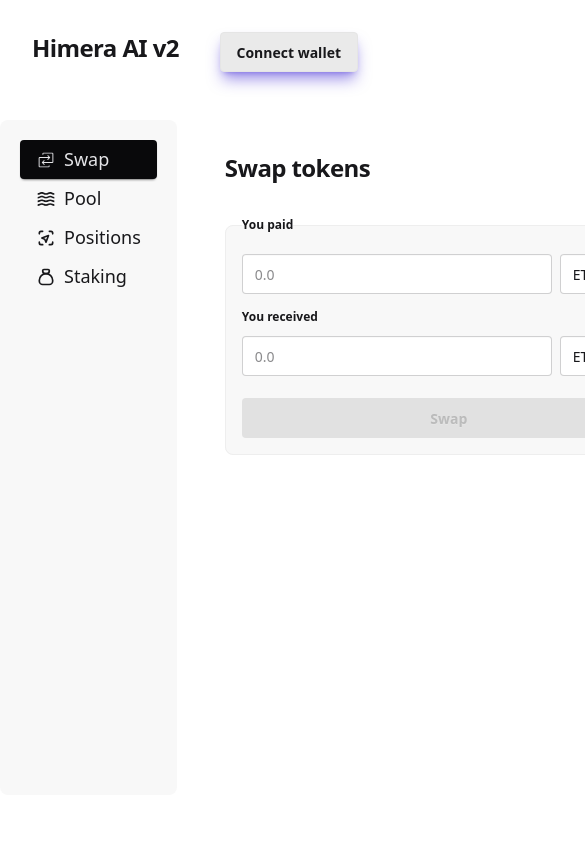
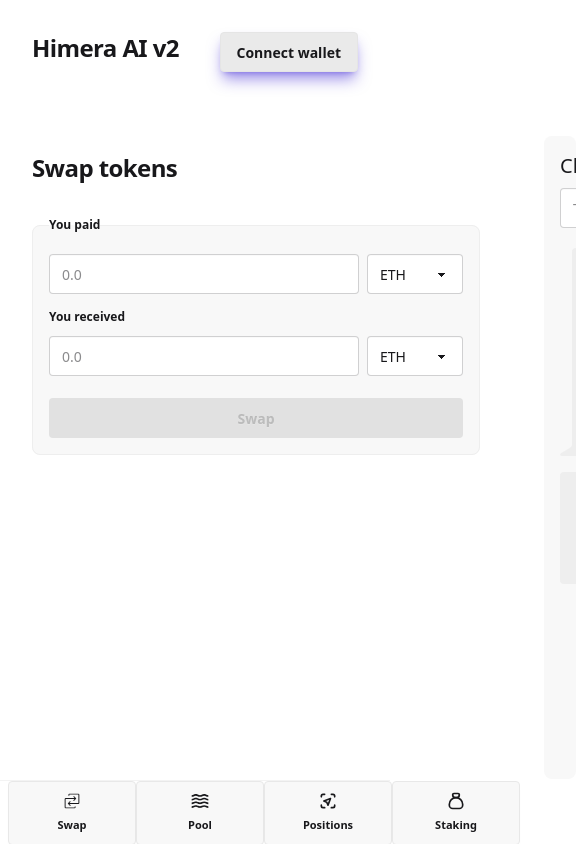
Before and after one commit to angeldavid218/himera_v2, a Next.js app: page / in a window 390 px wide. Shown: the top 844 px of the page, 585 px wide, since content can reach past the window. Built offline with nearby package versions, Linux system fonts and the light colour scheme.

Commit message:
feat: hook for detecting mobile and responsive dock

```diff
--- a/src/app/components/Sidebar.tsx
+++ b/src/app/components/Sidebar.tsx
@@ -1,42 +1,14 @@
 'use client';
-import React, { Suspense } from 'react';
+import React from 'react';
 import Link from 'next/link';
 import { usePathname } from 'next/navigation';
-import dynamic from 'next/dynamic';
-
-// Dynamically import the icon with SSR disabled
-const PiSwapLight = dynamic(
-  () => import('react-icons/pi').then((mod) => mod.PiSwapLight),
-  {
-    ssr: false,
-    loading: () => <span className="w-5 h-5" />,
-  }
-);
-
-const MdOutlineWaves = dynamic(
-  () => import('react-icons/md').then((mod) => mod.MdOutlineWaves),
-  {
-    ssr: false,
-    loading: () => <span className="w-5 h-5" />,
-  }
-);
-
-const TbScanPosition = dynamic(
-  () => import('react-icons/tb').then((mod) => mod.TbScanPosition),
-  {
-    ssr: false,
-    loading: () => <span className="w-5 h-5" />,
-  }
-);
-
-const TbMoneybag = dynamic(
-  () => import('react-icons/tb').then((mod) => mod.TbMoneybag),
-  {
-    ssr: false,
-    loading: () => <span className="w-5 h-5" />,
-  }
-);
-
+import {
+  PiSwapLight,
+  MdOutlineWaves,
+  TbScanPosition,
+  TbMoneybag,
+} from '../lib/icons';
+import { useIsMobile } from '../hooks/useMobile';
 const NavLink = ({
   href,
   children,
@@ -57,36 +29,59 @@ const NavLink = ({
 };
 
 export default function Sidebar() {
+  const isMobile = useIsMobile();
+
   return (
-    <div className="bg-base-200 w-70 rounded-box">
+    <>
+      <div
+        className="bg-base-200 w-70 rounded-box"
+        style={{ display: isMobile ? 'none' : 'block' }}
+      >
         <div className="p-3">
           <ul className="menu menu-lg rounded-box w-full">
             <NavLink href="/">
-            <Suspense fallback={<span className="w-5 h-5" />}>
               <PiSwapLight className="w-5 h-5" />
-            </Suspense>
               Swap
             </NavLink>
             <NavLink href="/pool">
-            <Suspense fallback={<span className="w-5 h-5" />}>
               <MdOutlineWaves className="w-5 h-5" />
-            </Suspense>
               Pool
             </NavLink>
             <NavLink href="/positions">
-            <Suspense fallback={<span className="w-5 h-5" />}>
               <TbScanPosition className="w-5 h-5" />
-            </Suspense>
               Positions
             </NavLink>
             <NavLink href="/staking">
-            <Suspense fallback={<span className="w-5 h-5" />}>
               <TbMoneybag className="w-5 h-5" />
-            </Suspense>
               Staking
             </NavLink>
           </ul>
         </div>
       </div>
+      <div
+        className="dock w-full flex justify-around items-center"
+        style={{ display: isMobile ? 'flex' : 'none' }}
+      >
+        <button className="btn h-16">
+          <PiSwapLight className="w-5 h-5" />
+          <span className="dock-label">Swap</span>
+        </button>
+
+        <button className="btn h-16">
+          <MdOutlineWaves className="w-5 h-5" />
+          <span className="dock-label">Pool</span>
+        </button>
+
+        <button className="btn h-16">
+          <TbScanPosition className="w-5 h-5" />
+          <span className="dock-label">Positions</span>
+        </button>
+
+        <button className="btn h-16">
+          <TbMoneybag className="w-5 h-5" />
+          <span className="dock-label">Staking</span>
+        </button>
+      </div>
+    </>
   );
 }
--- /dev/null
+++ b/src/app/hooks/useMobile.tsx
@@ -0,0 +1,20 @@
+'use client';
+import { useState, useEffect } from 'react';
+
+const MOBILE_BREAKPOINT = 1100;
+
+export function useIsMobile() {
+  const [isMobile, setIsMobile] = useState<boolean | undefined>(undefined);
+
+  useEffect(() => {
+    const mql = window.matchMedia(`(max-width: ${MOBILE_BREAKPOINT - 1}px)`);
+    const onChange = () => {
+      setIsMobile(window.innerWidth < MOBILE_BREAKPOINT);
+    };
+    mql.addEventListener('change', onChange);
+    setIsMobile(window.innerWidth < MOBILE_BREAKPOINT);
+    return () => mql.removeEventListener('change', onChange);
+  }, []);
+
+  return !!isMobile;
+}
--- a/src/app/hooks/useWindowSize.tsx
+++ /dev/null
@@ -1,20 +0,0 @@
-import { useState, useEffect } from 'react';
-
-export default function useWindowSize() {
-  const [windowSize, setWindowSize] = useState({
-    width: 0,
-    height: 0,
-  });
-  useEffect(() => {
-    function handleResize() {
-      setWindowSize({
-        width: window.innerWidth,
-        height: window.innerHeight,
-      });
-    }
-    window.addEventListener('resize', handleResize);
-    handleResize();
-    return () => window.removeEventListener('resize', handleResize);
-  }, []);
-  return windowSize;
-}
--- /dev/null
+++ b/src/app/lib/icons.tsx
@@ -0,0 +1,33 @@
+import dynamic from 'next/dynamic';
+
+export const PiSwapLight = dynamic(
+  () => import('react-icons/pi').then((mod) => mod.PiSwapLight),
+  {
+    ssr: false,
+    loading: () => <span className="w-5 h-5" />,
+  }
+);
+
+export const MdOutlineWaves = dynamic(
+  () => import('react-icons/md').then((mod) => mod.MdOutlineWaves),
+  {
+    ssr: false,
+    loading: () => <span className="w-5 h-5" />,
+  }
+);
+
+export const TbScanPosition = dynamic(
+  () => import('react-icons/tb').then((mod) => mod.TbScanPosition),
+  {
+    ssr: false,
+    loading: () => <span className="w-5 h-5" />,
+  }
+);
+
+export const TbMoneybag = dynamic(
+  () => import('react-icons/tb').then((mod) => mod.TbMoneybag),
+  {
+    ssr: false,
+    loading: () => <span className="w-5 h-5" />,
+  }
+);
```
Lines whose indentation alone changed are shown as unchanged.
